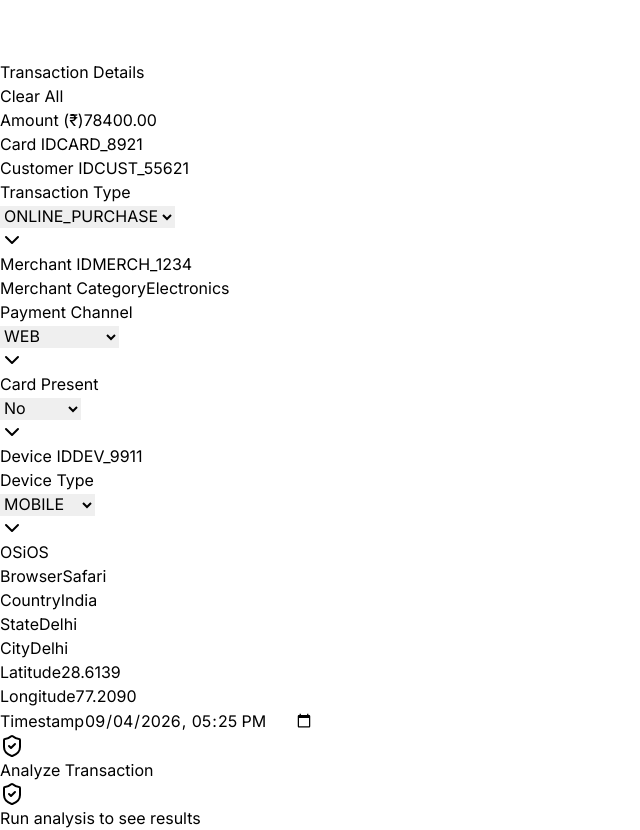
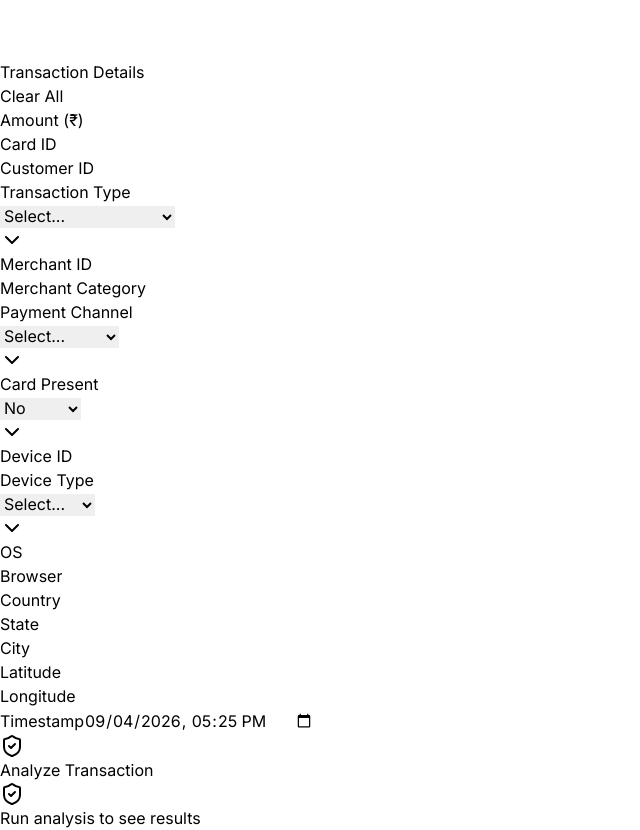
Before and after one commit to Rashmi-Pathak/Fraud-Shield-, a Next.js app in the folder frontend/: page /analyze in a window 1280 px wide. Shown: the part 1940-2770 px from the top of the page, without its empty margins (0-640 px from the left). Built offline with nearby package versions, Linux system fonts and the light colour scheme.

Commit message:
feat: update frontend/src/app/(dashboard)/analyze/page.tsx

```diff
--- a/frontend/src/app/(dashboard)/analyze/page.tsx
+++ b/frontend/src/app/(dashboard)/analyze/page.tsx
@@ -9,23 +9,23 @@ import { useState } from 'react';
 
 export default function AnalyzeTransaction() {
   const [formData, setFormData] = useState({
-    amount: "78400.00",
-    card_id: "CARD_8921",
-    customer_id: "CUST_55621",
-    transaction_type: "ONLINE_PURCHASE",
-    merchant_id: "MERCH_1234",
-    merchant_category: "Electronics",
-    payment_channel: "WEB",
+    amount: "",
+    card_id: "",
+    customer_id: "",
+    transaction_type: "",
+    merchant_id: "",
+    merchant_category: "",
+    payment_channel: "",
     card_present: "No",
-    device_id: "DEV_9911",
-    device_type: "MOBILE",
-    operating_system: "iOS",
-    browser: "Safari",
-    country: "India",
-    state: "Delhi",
-    city: "Delhi",
-    latitude: "28.6139",
-    longitude: "77.2090",
+    device_id: "",
+    device_type: "",
+    operating_system: "",
+    browser: "",
+    country: "",
+    state: "",
+    city: "",
+    latitude: "",
+    longitude: "",
     timestamp: new Date().toISOString().slice(0,16)
   });
 
@@ -50,7 +50,7 @@ export default function AnalyzeTransaction() {
     setError(null);
     try {
       const payload = {
-        transaction_id: "TXN_" + Math.floor(Math.random() * 1000000),
+        transaction_id: "TXN_" + crypto.randomUUID(),
         amount: parseFloat(formData.amount),
         card_id: formData.card_id,
         customer_id: formData.customer_id,
@@ -83,11 +83,11 @@ export default function AnalyzeTransaction() {
 
       const data = await res.json();
       if (!res.ok) {
-        throw new Error(Array.isArray(data.detail) ? data.detail.map(d => d.msg).join(", ") : (data.detail || "Analysis failed"));
+        throw new Error(Array.isArray(data.detail) ? data.detail.map((d: any) => d.msg).join(", ") : (data.detail || "Analysis failed"));
       }
       setResult(data);
     } catch (err: any) {
-      setError(err.message || "An error occurred");
+      setError(err instanceof TypeError ? "Backend unavailable" : (err.message || "Analysis failed"));
     } finally {
       setLoading(false);
     }
@@ -114,7 +114,7 @@ export default function AnalyzeTransaction() {
   );
 
   // Parse result components
-  let probData = [];
+  let probData: { val: number }[] = [];
   if (result) {
     probData = [{val: 0}, {val: result.fraud_probability * 20}, {val: result.fraud_probability * 50}, {val: result.fraud_probability * 80}, {val: result.fraud_probability * 100}];
   }
```
